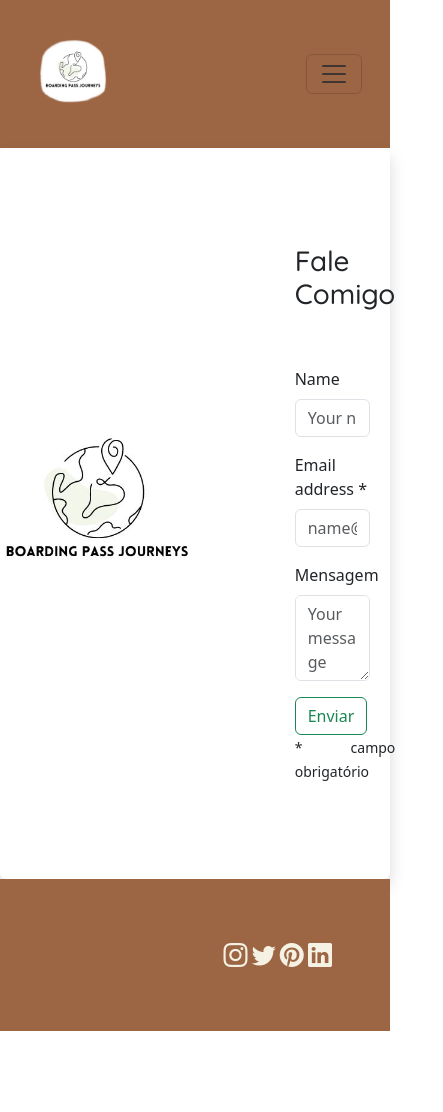
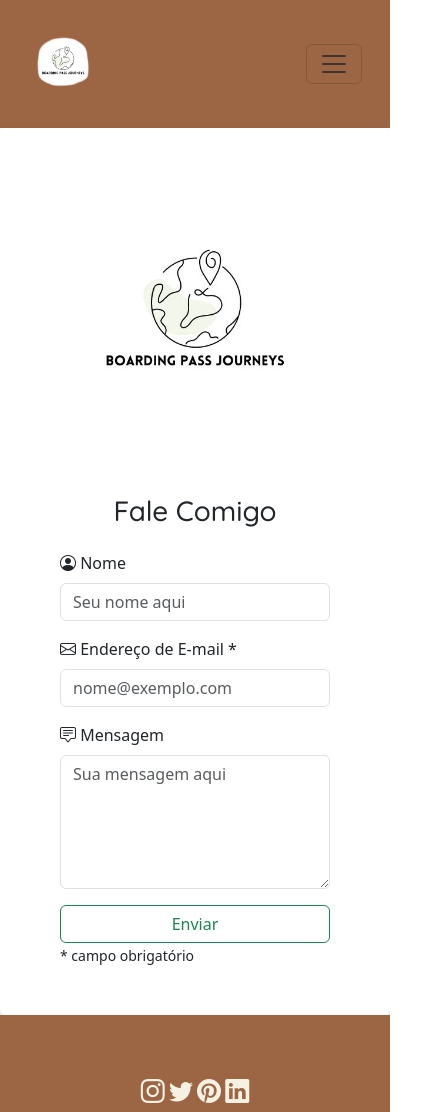
Before and after one commit to thaisfreires/WEB_projeto, a plain HTML site: page contato.html in a window 390 px wide. Shown: the top 1112 px of the page, 443 px wide, since content can reach past the window. Before the commit the page ends 1031 px from the top, so only its background shows below. Drawn offline with nearby package versions, Linux system fonts and the light colour scheme.

Commit message:
ajuste_responsividade

```diff
--- a/contato.html
+++ b/contato.html
@@ -28,14 +28,13 @@
 <body>
     <!--NAV BAR-->
     <header class="text-center p-3">
-
         <nav class="navbar navbar-expand-lg" data-bs-theme="light">
             <div class="container-fluid">
                 <a class="navbar-brand" href="index.html">
                     <img src="/img/file.png" alt="minha-logo">
                 </a>
                 <button class="navbar-toggler" type="button" data-bs-toggle="collapse"
-                    data-bs-target="#navbarSupportedContent" aria-controls="navbarSupportedContent"
+                    data-bs-target="#navbarNavDropdown" aria-controls="navbarNavDropdown"
                     aria-expanded="false" aria-label="Toggle navigation">
                     <span class="navbar-toggler-icon"></span>
                 </button>
@@ -44,19 +43,22 @@
                 <div class="collapse navbar-collapse" id="navbarNavDropdown">
                     <ul class="navbar-nav me-auto mb-2 mb-lg-0">
                         <li class="nav-item">
-                            <a class="nav-link" aria-current="page" href="index.html">Início</a>
+                            <a class="nav-link" aria-current="page" href="index.html"><i class="bi bi-house-door"></i> Início</a>
                         </li>
                         <li class="nav-item">
-                            <a class="nav-link" href="aboutme.html">Sobre Mim</a>
+                            <a class="nav-link" href="aboutme.html"><i class="bi bi-person"></i> Sobre Mim</a>
                         </li>
                         <li class="nav-item">
-                            <a class="nav-link" href="contato.html">Contato</a>
+                            <a class="nav-link" href="contato.html"><i class="bi bi-envelope"></i> Contato</a>
+                        </li>
+                        <li class="nav-item">
+                            <a class="nav-link disabled" href="#" tabindex="-1" aria-disabled="true"><i class="bi bi-map"></i> Destinos</a>
                         </li>
                     </ul>
                     <!--PESQUISAR-->
-                    <form class="d-flex" role="search">
+                    <form class="d-flex">
                         <input class="form-control me-2" type="search" placeholder="Pesquisar" aria-label="Pesquisar">
-                        <button class="--bs-tertiary-color-" type="submit"> Pesquisar </button>
+                        <button class="btn btn-outline-light" type="submit"> Pesquisar </button>
                     </form>
                 </div>
             </div>
@@ -64,43 +66,55 @@
     </header>
 
 
-    <main class="container md-5 p-5 shadow rounded">
+    <main class="container-md p-5 shadow rounded">
 
-        <div class="logo">
-            <img src="/img/file.png" alt="minha-logo" width="300">
+        <div class="row">
+            <!-- Logo -->
+            <div class="col-12 col-md-4 text-center mb-4">
+                <img src="/img/file.png" alt="minha-logo" class="img-fluid" style="max-width: 100%; height: auto;">
+            </div>
 
-            <div class="container-fluid p-5">
 
+            <div class="col-12 col-md-8">
+                <div class="container-fluid">
                     <!--FORMULÁRIO-->
                     <form action="">
                         <fieldset>
-                        <h1>Fale Comigo</h1>
-                        <br><br>
-                        <div class="mb-3 w-75">
-                            <label for="form-name" class="form-label">Name</label>
-                            <input type="name" class="form-control" id="exampleFormControlInput1"
-                                placeholder="Your name here">
-                        </div>
-                        <div class="md-12 mb-3 w-75">
-                            <label for="form-email" class="form-label">Email address *</label>
-                            <input type="email" class="form-control" id="exampleFormControlInput2"
-                                placeholder="name@example.com">
-                        </div>
-                        <div class="mb-3 w-75">
-                            <label for="form-mensagem" class="form-label">Mensagem</label>
-                            <textarea class="form-control" id="exampleFormControlTextarea1" rows="3"
-                                placeholder="Your message here"></textarea>
+                            <h1 class="text-center mb-4">Fale Comigo</h1>
+
+                            <!-- Nome com ícone -->
+                            <div class="mb-3 w-100">
+                                <label for="form-name" class="form-label"><i class="bi bi-person-circle"></i> Nome</label>
+                                <input type="text" class="form-control" id="exampleFormControlInput1" placeholder="Seu nome aqui">
                             </div>
 
+                            <!-- Email com ícone -->
+                            <div class="mb-3 w-100">
+                                <label for="form-email" class="form-label"><i class="bi bi-envelope"></i> Endereço de E-mail *</label>
+                                <input type="email" class="form-control" id="exampleFormControlInput2" placeholder="nome@exemplo.com">
+                            </div>
+
+                            <!-- Mensagem com ícone -->
+                            <div class="mb-3 w-100">
+                                <label for="form-mensagem" class="form-label"><i class="bi bi-chat-square-text"></i> Mensagem</label>
+                                <textarea class="form-control" id="exampleFormControlTextarea1" rows="5" placeholder="Sua mensagem aqui"></textarea>
+                            </div>
+
+                            <!-- Botão de envio -->
                             <div class="col-12">
-                            <button id="liveToastBtn" class="btn btn-outline-success" type="submit">Enviar</button>
+                                <button id="liveToastBtn" class="btn btn-outline-success w-100" type="submit">Enviar</button>
                             </div>
+
                             <div>
                                 <small>* campo obrigatório</small>
                             </div>
                         </fieldset>
                     </form>
-                <!--TOAST-->
+                </div>
+            </div>
+        </div>
+
+        <!-- TOAST -->
         <div id="liveToast" class="toast" role="alert" aria-live="assertive" aria-atomic="true" data-bs-autohide="false">
             <div class="toast-header">
                 <img src="img/logo.jpg" class="rounded me-2" alt="favicon" width="20" height="20">
@@ -111,20 +125,20 @@
                 <strong>Tente Novamente</strong>
             </div>
         </div>
-            </div>
     </main>
+
 
 </body>
 <!--FOOTER-->
 <footer>
     <div class="container-fluid p-5 sticky-bottom">
-        <div "row">
-            <div class="col-12 col-md-6 text-end">
+      <div class="row">
+        <div class="col-12 text-center">
           <a href="https://www.instagram.com/thafreires/" target="_blank"><i class="bi bi-instagram"></i></a>
           <a href="https://www.twitter.com/thaiisfreire/" target="_blank"><i class="bi bi-twitter"></i></a>
           <a href="https://www.pinterest.com/thaiisfreire/" target="_blank"><i class="bi bi-pinterest"></i></a>
-                <a href="https://www.linkedin.com/in/thais-freire-b654871bb/" target="_blank"><i
-                        class="bi bi-linkedin"></i></a>
+          <a href="https://www.linkedin.com/in/thais-freire-b654871bb/" target="_blank"><i class="bi bi-linkedin"></i></a>
+        </div>
       </div>
     </div>
   </footer>
--- a/css/style.css
+++ b/css/style.css
@@ -7,27 +7,20 @@
 }
 header {
     background-color: var(--corTerciaria);
-    font-size: x-large;
+    font-size:large;
 }
+
 
 .navbar-nav .nav-link {
     color: var(--corSecundaria);
 }
 
 .container-fluid img{
-    width: 90px;
+    width: 70px;
     height: auto;
     align-items: flex-start;
-    font-size: 40px;
+}
 
-}
-.logo{
-    display: flex;
-    justify-content: center;
-    align-items: center;
-    height: 100%;
-    text-align: justify;
-}
 
 h1 {
     font-family: 'Quicksand', sans-serif;
@@ -48,9 +41,10 @@ footer {
     background-color: var(--corTerciaria);
     text-decoration-color: var(--corTerciaria);
     padding: 10px;
+
 }
 footer a{
-    justify-content: center;
+
     font-size: x-large;
     color: var(--corSecundaria);
     opacity: 100%;
```
Also changed, not shown: aboutme.html (+18 -17 lines), index.html (+26 -23 lines). Lines whose indentation alone changed are shown as unchanged.
